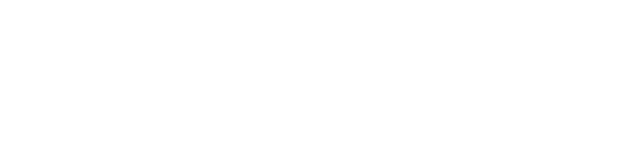
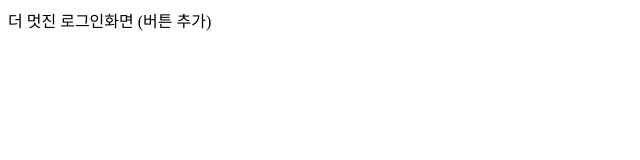
Before and after one commit to securechoypaul/Rookie_30_paul, a plain HTML site: page view/index.html in a window 1280 px wide. Shown: the whole page, without its empty margins (0-640 px from the left). Drawn offline with Linux system fonts and the light colour scheme.

```diff
--- a/view/index.html
+++ b/view/index.html
@@ -6,6 +6,6 @@
     <title>화면</title>
 </head>
 <body>
-
+   더 멋진 로그인화면 (버튼 추가)
 </body>
 </html>
```
